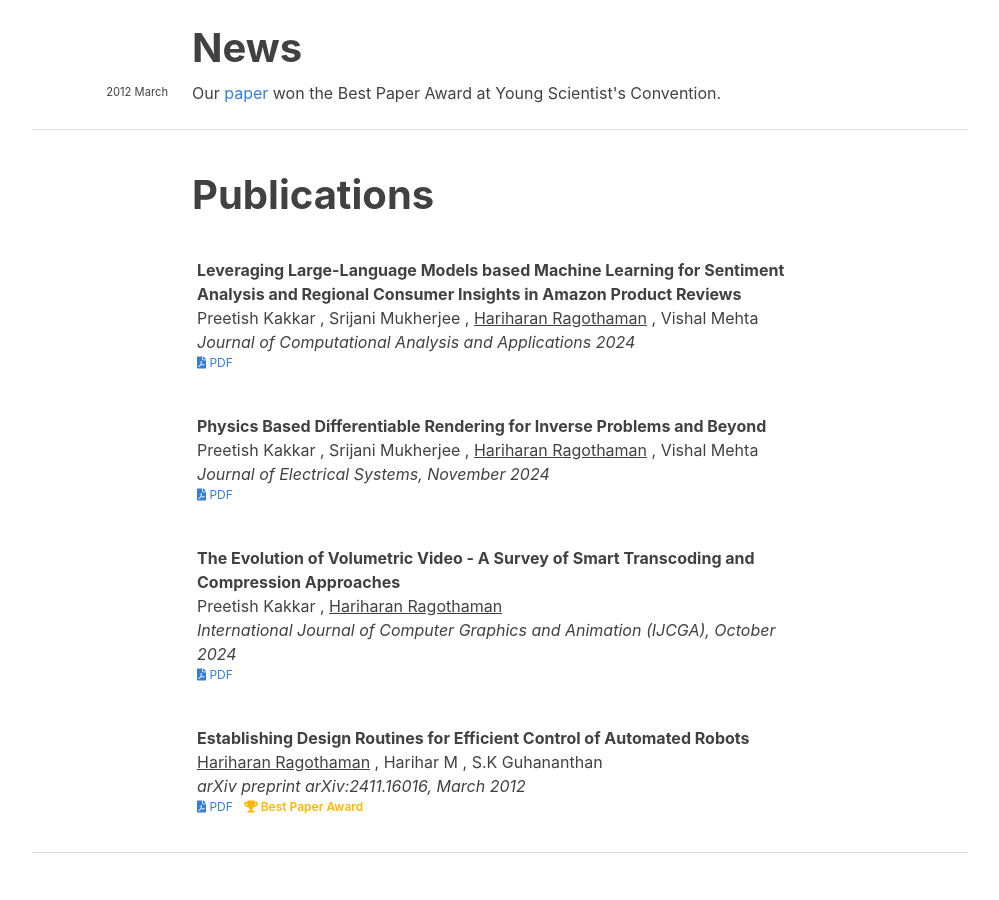
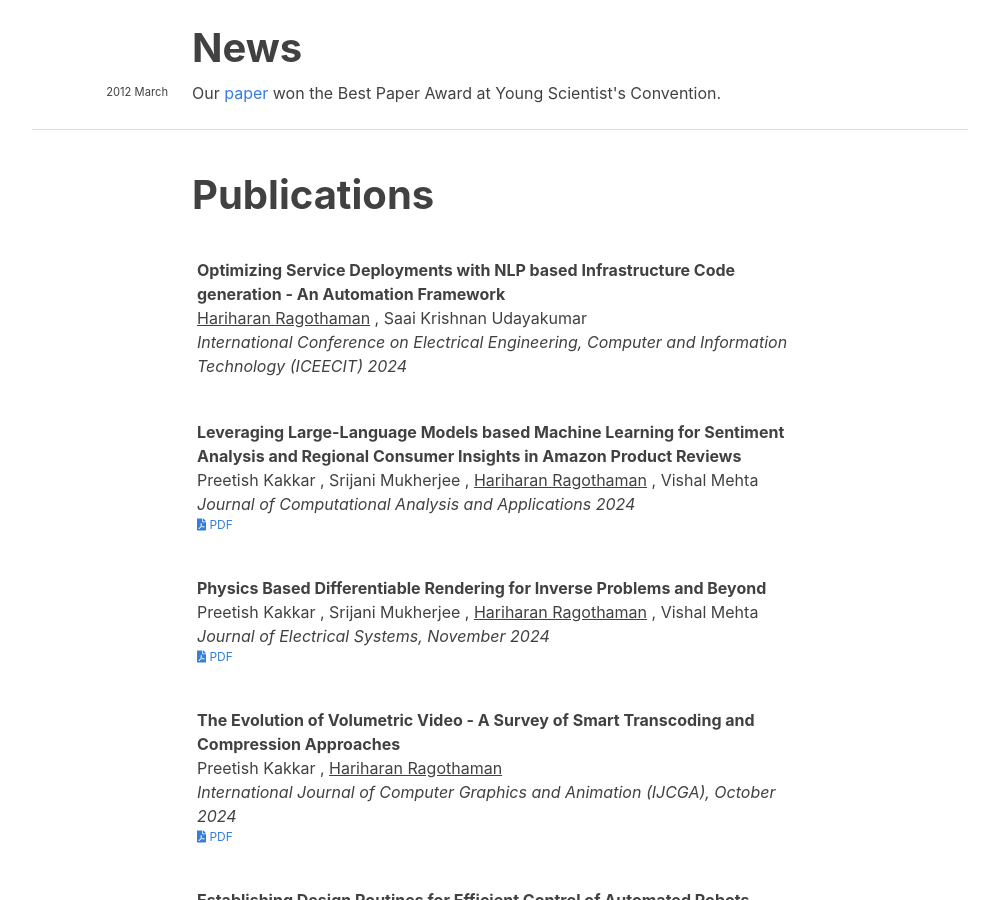
Before and after one commit to hariharanragothaman/hariharanragothaman.github.io, a Jekyll site: the page built from index.md, in a window 1280 px wide and 900 px high, scrolled down 854 px. Shown: the whole window, without its empty margins (140-1139 px from the left). Built offline with Jekyll 4.4.1, drawn with Linux system fonts in a browser that asks for light colours; nearby versions of some CDN libraries; some web fonts are replaced.

Commit message:
Polishes and Updates

```diff
--- a/_data/publications.yaml
+++ b/_data/publications.yaml
@@ -1,4 +1,14 @@
 ---
+- id: large-language-models
+  authors:
+    - Hariharan Ragothaman
+    - Saai Krishnan Udayakumar
+  title: Optimizing Service Deployments with NLP based Infrastructure Code generation - An Automation Framework
+  venue: International Conference on Electrical Engineering, Computer and Information Technology (ICEECIT)
+  year: 2024
+  type: conference
+  pdf:
+
 - id: large-language-models
   authors:
     - Preetish Kakkar
```
